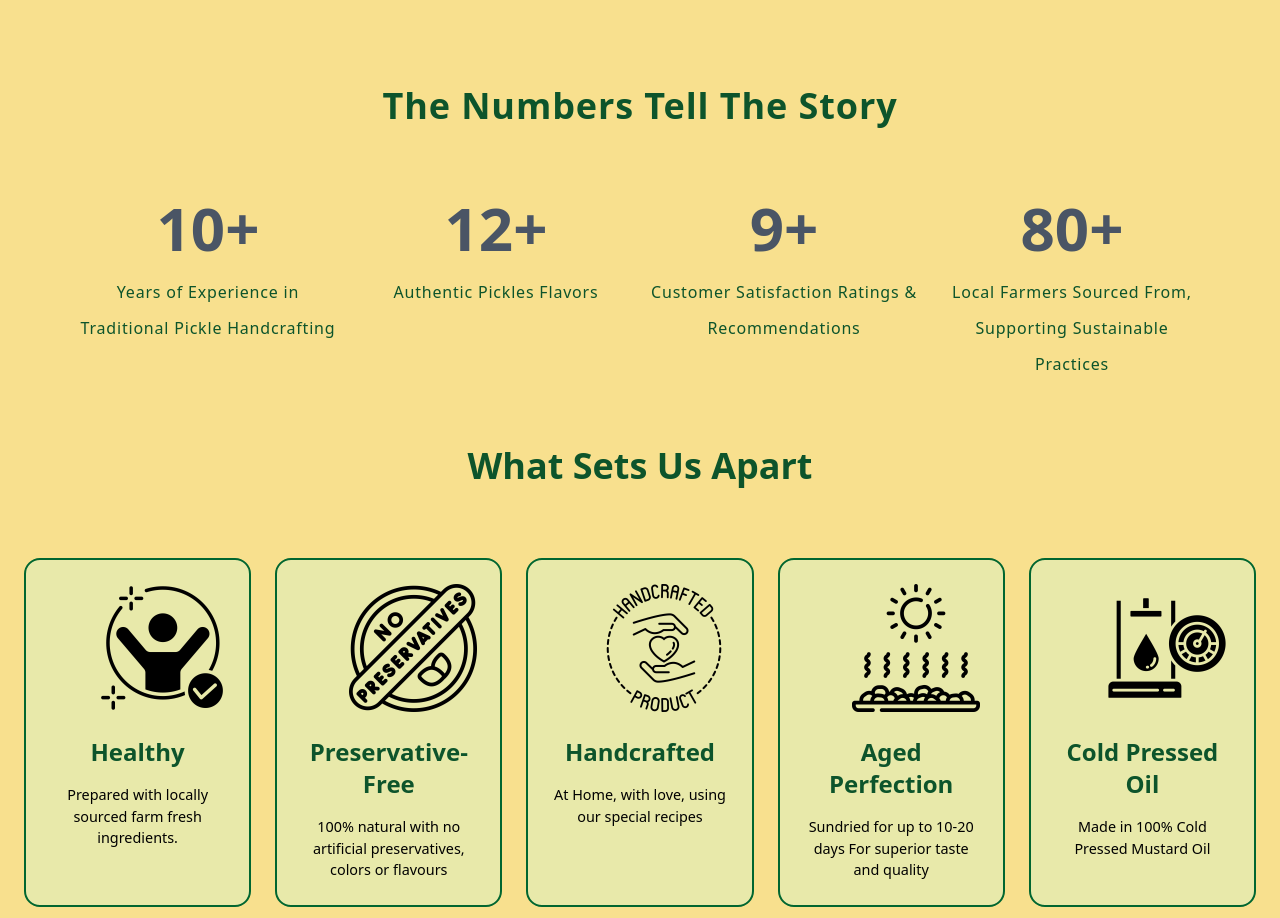
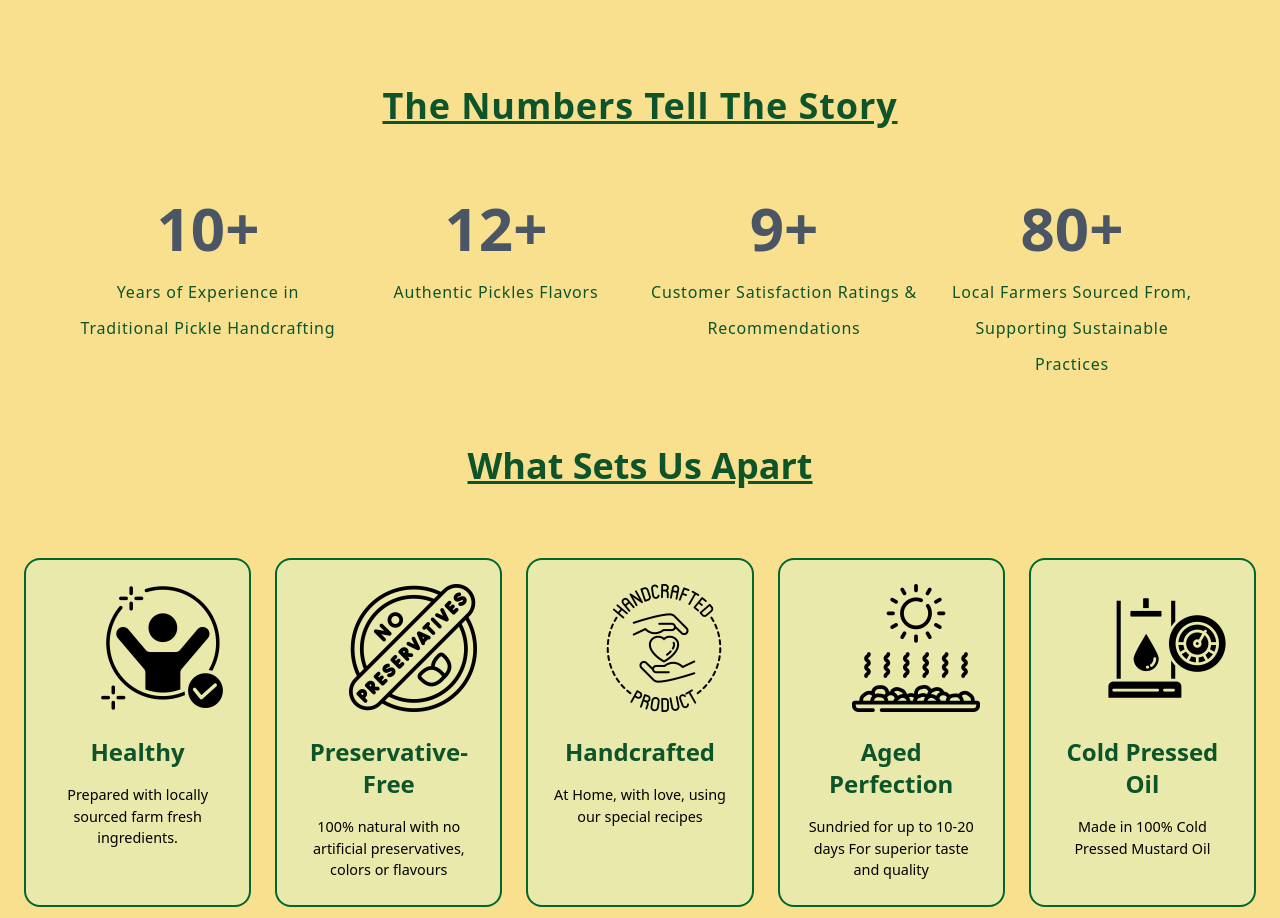
Before and after one commit to HavocXgrg/Thaha_ko_Aachar, a React (Vite) app: page / in a window 1280 px wide. Shown: the part 2514-3432 px from the top of the page. Built offline with nearby package versions, Linux system fonts and the light colour scheme.

Commit message:
added video component with some styling on h1 tags

```diff
--- a/src/components/About.jsx
+++ b/src/components/About.jsx
@@ -6,6 +6,7 @@ import Slider from "react-slick";
 import "slick-carousel/slick/slick.css";
 import "slick-carousel/slick/slick-theme.css";
 import { FaStar } from "react-icons/fa";
+import VideoComponent from "./VideoComponent";
 
 const About = () => {
   const settings = {
@@ -43,7 +44,7 @@ const About = () => {
     <section className=" min-h-[180vh]  bg-[#f8e08e] ">
       <div className="container-first p-2 md:p-4 md:px-8">
         <h1 className="flex items-center justify-center text-2xl md:text-4xl tracking-wide font-bold text-green-900 mt-12 md:mb-18">
-          The Numbers Tell The Story
+          <u>The Numbers Tell The Story</u>
         </h1>
 
         <div className="grid grid-cols-2 md:grid-cols-4 mt-6 gap-4 md:px-10">
@@ -65,9 +66,9 @@ const About = () => {
         </div>
       </div>
 
-      <div className="container-second mt-12 ">
+      <div className="container-second mt-12 mb-12">
         <h1 className="flex items-center justify-center text-2xl md:text-4xl font-bold text-green-900">
-          What Sets Us Apart
+          <u>What Sets Us Apart</u>
         </h1>
         <div className="card mt-4 md:mt-12 md:p-6 p-4 grid grid-cols-2 md:grid-cols-5 gap-6">
           {cardData.map(({ id, title, description, img }) => (
@@ -94,6 +95,9 @@ const About = () => {
           ))}
         </div>
       </div>
+
+      {/* Video component usage */}
+      <VideoComponent />
 
       <div className="container-third mt-14 flex flex-col  items-center ">
         <h1 className=" md:mt-6 font-bold text-2xl md:text-4xl text-green-800">
```
